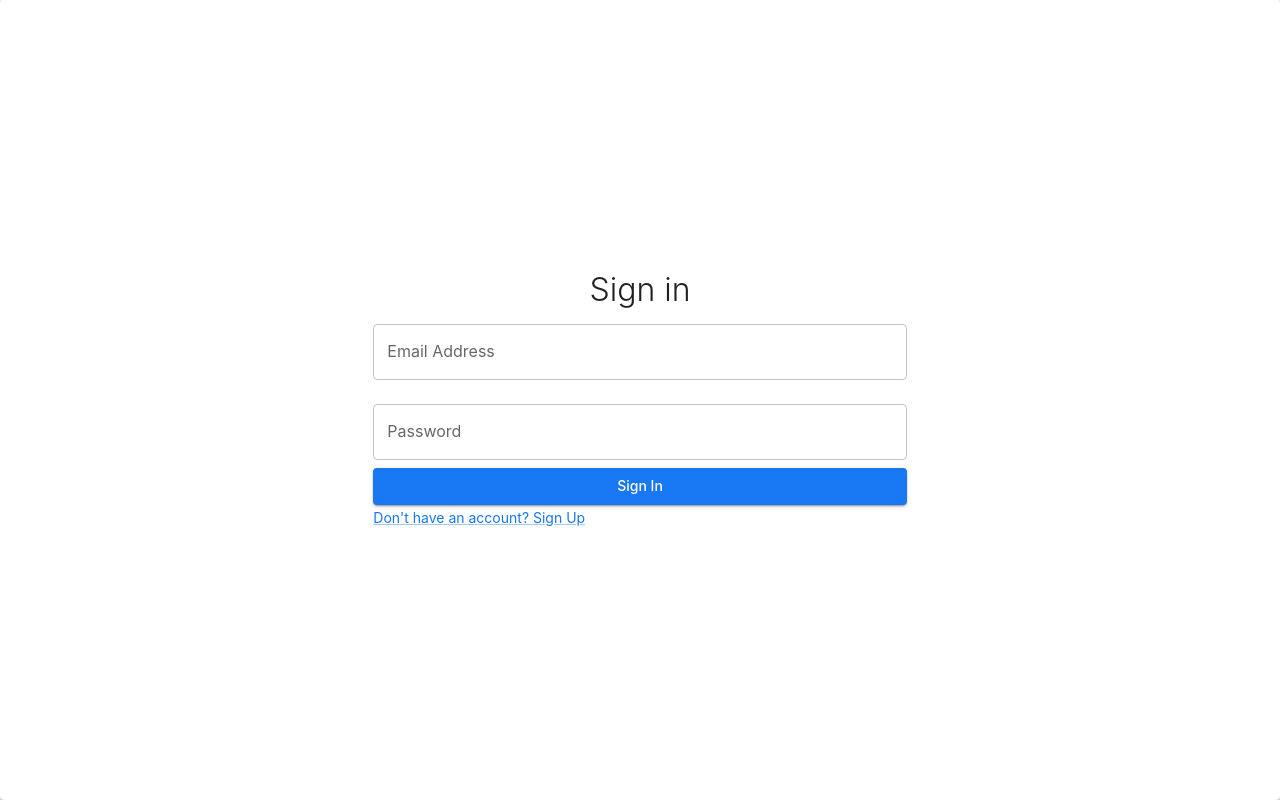
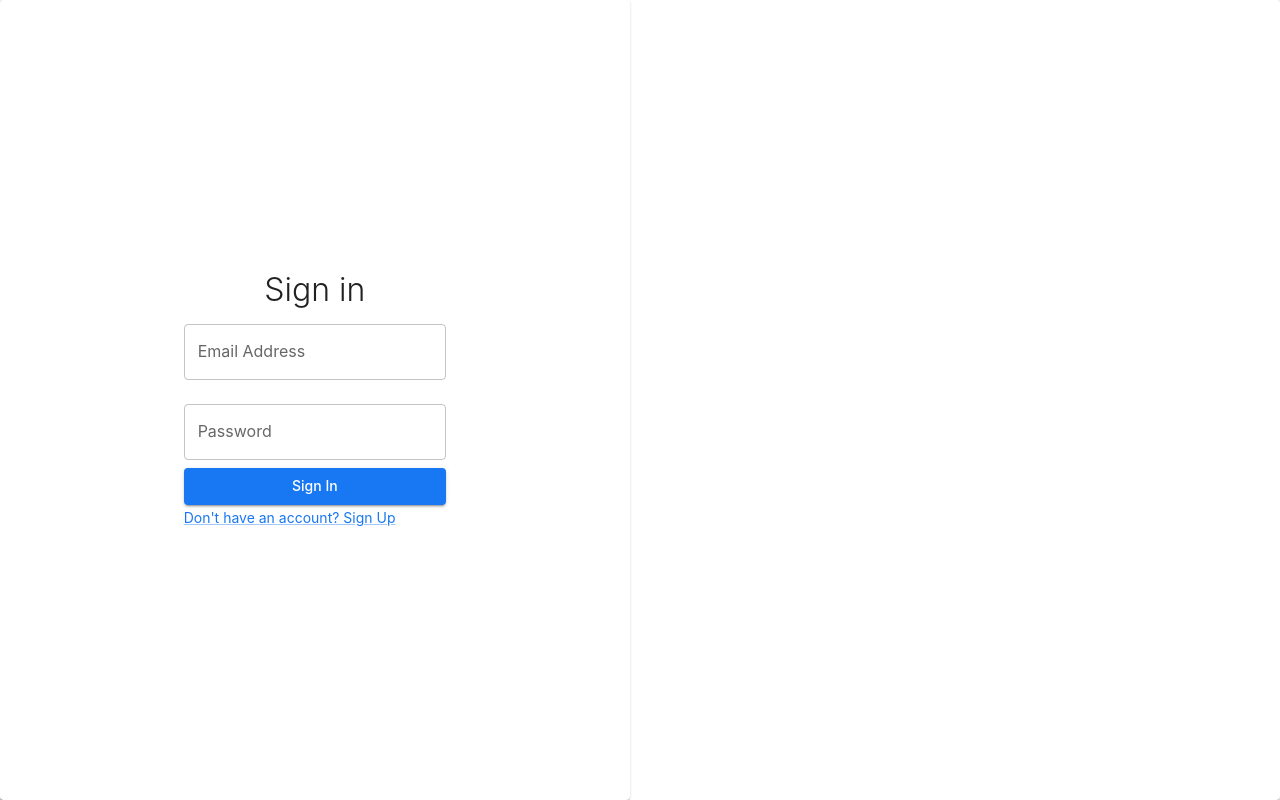
Before and after one commit to zunaira-gsoftconsulting/reactjs-demo-app, a React (Create React App) app: page /login in a window 1280 px wide. Built offline with nearby package versions, Linux system fonts and the light colour scheme.

Commit message:
add context to change theme

```diff
--- a/src/App.js
+++ b/src/App.js
@@ -1,14 +1,32 @@
-import { useState } from "react";
+import React, { useEffect, useState } from "react";
 import { Provider } from "react-redux";
 import { PersistGate } from "redux-persist/lib/integration/react";
 import storeConfig from "./redux/store";
 import { ThemeProvider } from "@mui/material/styles";
 import AppRouter from "./routes/index";
 import { themes } from "./utils/theme";
-function App() {
+import { ColorModeContext } from "./utils/context";
+export default function App() {
   const { store, persistor } = storeConfig;
   const [theme, setTheme] = useState(themes[0]);
+  const [mode, setMode] = React.useState("light");
+
+  const colorMode = React.useMemo(
+    () => ({
+      toggleColorMode: () => {
+        console.log("change color");
+        setMode((prevMode) => (prevMode === "light" ? "dark" : "light"));
+      },
+    }),
+    []
+  );
+
+  useEffect(() => {
+    setTheme(mode === "light" ? themes[0] : themes[1]);
+  }, [mode]);
+
   return (
+    <ColorModeContext.Provider value={colorMode}>
       <Provider store={store}>
         <PersistGate persistor={persistor}>
           <ThemeProvider theme={theme}>
@@ -16,7 +34,8 @@ function App() {
           </ThemeProvider>
         </PersistGate>
       </Provider>
+    </ColorModeContext.Provider>
   );
 }
 
-export default App;
+// export default App;
--- a/src/pages/Login/index.js
+++ b/src/pages/Login/index.js
@@ -1,4 +1,5 @@
 import LoginContainer from "../../containers/Login";
+
 function Login() {
   return (
     <div>
--- a/src/pages/index.js
+++ b/src/pages/index.js
@@ -1,28 +1,27 @@
+import { Grid, Typography } from "@mui/material";
+import React from "react";
 import { useHistory } from "react-router-dom";
+import Stack from "@mui/material/Stack";
+import Button from "@mui/material/Button";
+
+import { ColorModeContext } from "../utils/context";
 function Home() {
   const history = useHistory();
-
+  const colorMode = React.useContext(ColorModeContext);
   const handleLogout = () => {
     localStorage.removeItem("token");
     history.push("/login");
   };
   return (
-    <div className="App">
-      <header className="App-header">
-        <p>
-          Edit <code>src/App.js</code> and save to reload.
-        </p>
-        <a
-          className="App-link"
-          href="https://reactjs.org"
-          target="_blank"
-          rel="noopener noreferrer"
-        >
-          Learn React
-        </a>
-        <button onClick={handleLogout}>Logout</button>
-      </header>
-    </div>
+    <Grid container>
+      <Stack spacing={2} direction="row">
+        <Button onClick={colorMode.toggleColorMode}>Change Color</Button>
+        <Button onClick={handleLogout}>Logout</Button>
+        <Typography variant="button">Text</Typography>
+        <Button variant="contained">Contained</Button>
+        <Button variant="outlined">Outlined</Button>
+      </Stack>
+    </Grid>
   );
 }
 
--- a/src/routes/index.js
+++ b/src/routes/index.js
@@ -4,9 +4,14 @@ import PublicRoute from "./publicRoute";
 import Home from "../pages";
 import Login from "../pages/Login";
 import Signup from "../pages/Signup";
+import Paper from "@mui/material/Paper";
+import Grid from "@mui/material/Grid";
+import CssBaseline from "@mui/material/CssBaseline";
 
 function Routes() {
   return (
+    <Grid container component={Paper}>
+      <CssBaseline />
       <Router>
         <Switch>
           <ProtectedRoute exact path="/" component={Home} />
@@ -14,6 +19,7 @@ function Routes() {
           <PublicRoute exact path="/signup" component={Signup} />
         </Switch>
       </Router>
+    </Grid>
   );
 }
 
--- /dev/null
+++ b/src/utils/context.js
@@ -0,0 +1,4 @@
+import React from "react";
+export const ColorModeContext = React.createContext({
+  toggleColorMode: () => {},
+});
--- a/src/utils/theme.js
+++ b/src/utils/theme.js
@@ -1,7 +1,8 @@
 import { createTheme } from "@mui/material/styles";
 
-export const themes = ["light", "dark"].map((mode) =>
-  createTheme(
+export const themes = ["light", "dark"].map((mode) => {
+  console.log("mode", mode);
+  return createTheme(
     {
       palette: {
         mode,
@@ -14,6 +15,7 @@ export const themes = ["light", "dark"].map((mode) =>
       },
 
       typography: {
+        color: mode === "light" ? "red" : "#000",
         fontFamily: [
           `-apple-system`,
           `"BlinkMacSystemFont"`,
@@ -29,8 +31,12 @@ export const themes = ["light", "dark"].map((mode) =>
         h4: { fontSize: "1em" },
         h5: { fontSize: "0.8em" },
         h6: { fontSize: "0.7em" },
-        button: { textTransform: "none" },
+        button: {
+          textTransform: "none",
+          background: mode === "light" ? "#fff" : "#rgb(45,136,255)",
+          color: mode === "light" ? "#000" : "#fff",
+        },
       },
     }
-  )
-);
+  );
+});
```
Lines whose indentation alone changed are shown as unchanged.
